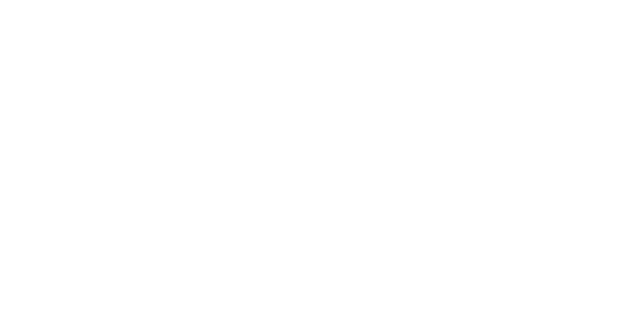
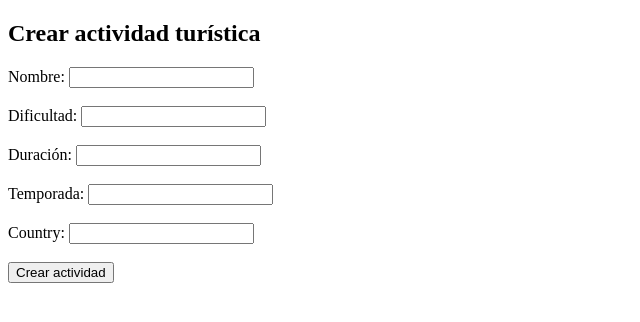
Before and after one commit to F3rnanda23/Countries, a React (Vite) app in the folder client/: page /activities in a window 1280 px wide. Before the commit this address had no page. Shown: the top 322 px of the page, without its empty margins (0-640 px from the left). Built offline with nearby package versions, Linux system fonts and the light colour scheme.

Commit message:
validacion front form

```diff
--- a/client/src/App.jsx
+++ b/client/src/App.jsx
@@ -3,6 +3,7 @@
 import Login from "./components/login/Login";
 import Home from "./components/homepage/home/Home";
 import DetailPais from "./components/detail/DetailPais";
+import TourismForm from "./components/TourismForm/TourismForm";
 
 
 
@@ -22,6 +23,7 @@
         <Route path="/" element={< Login />} />
         <Route path="/home" element={< Home />} />
         <Route path="/countries/:idPais" element={<DetailPais />} />
+        <Route path="/activities" element={<TourismForm />} />
 
       </Routes>
 
--- /dev/null
+++ b/client/src/components/TourismForm/TourismForm.jsx
@@ -0,0 +1,90 @@
+import {useState} from "react";
+import Validation from "./validation";
+import style from './tourismForm.module.css'
+
+const TourismForm = () =>{
+    const [tourismData, setTourismData] = useState({
+        nombre: '',
+        dificultad:'',
+        duracion: '',
+        temporada:'',
+        country: ''
+    });
+
+    const [errors, setErrors] = useState({
+        nombre: '',
+        dificultad:'',
+        duracion: '',
+        temporada:'',
+        country: ''
+    });
+
+
+    const handlerChange= (event) =>{
+        setTourismData({
+            ...tourismData,
+            [event.target.name] : event.target.value
+        });
+
+        setErrors(Validation({
+            ...tourismData,
+            [event.target.name] : event.target.value
+        }))
+    };
+
+
+
+    const handleSubmit = (event) =>{
+        event.preventDefault();
+    };
+
+
+
+
+
+    return(
+        <form onSubmit={handleSubmit}>
+            <h2>Crear actividad turística</h2>
+
+            <label htmlFor="nombre" className={style.labelEmail}>Nombre: </label>
+            <input type="nombre" name="nombre" value={tourismData.nombre} onChange={handlerChange} />
+            {errors.nombre && <p>{errors.nombre }</p>}
+
+            <br/>
+            <br/>
+
+            <label htmlFor="dificultad" className={style.labelpassword}>Dificultad: </label>
+            <input type="dificultad"  name="dificultad" value={tourismData.dificultad} onChange={handlerChange} />
+            {errors.dificultad && <p>{errors.dificultad }</p>}
+
+            <br/>
+            <br/>
+
+            <label htmlFor="duracion" className={style.labelpassword}>Duración: </label>
+            <input type="duracion"  name="duracion" value={tourismData.duracion} onChange={handlerChange} />
+            {errors.duracion && <p>{errors.duracion }</p>}
+
+            <br/>
+            <br/>
+
+            <label htmlFor="temporada" className={style.labelpassword}>Temporada: </label>
+            <input type="temporada"  name="temporada" value={tourismData.temporada} onChange={handlerChange} />
+            {errors.temporada && <p>{errors.temporada }</p>}
+
+            <br/>
+            <br/>
+
+            <label htmlFor="country" className={style.labelpassword}>Country: </label>
+            <input type="country"  name="country" value={tourismData.country} onChange={handlerChange} />
+            {errors.country && <p>{errors.country }</p>}
+
+
+            <br/>
+            <br/>
+            <button className={style.btn}>Crear actividad</button>
+        </form>
+    );
+
+};
+
+export default TourismForm;
--- /dev/null
+++ b/client/src/components/TourismForm/Validation.jsx
@@ -0,0 +1,51 @@
+
+
+const validation = (tourismData) =>{
+    const errors= {};
+
+    //nombre
+    if(!tourismData.nombre){
+        errors.nombre= <span style={{ color: 'red' }}> Ingresar un nombre de actividad</span>
+    }
+    else if (!/^[A-Za-z\s-áÁéÉíÍóÓúÚñÑ]+$/.test(tourismData.nombre)) {
+        errors.nombre = <span style={{ color: 'red' }}>El nombre solo debe contener letras</span>;
+    }
+    else if(tourismData.nombre.length > 35){
+        errors.nombre=<span style={{ color: 'red' }}> Máximo 35 caracteres</span>
+    };
+    //dificultad
+    if(!tourismData.dificultad){
+        errors.dificultad= <span style={{ color: 'red' }}> Ingresar un nivel de dificultad ( 1: bajo, 2: liviano, 3: intermedio, 4: difícil, 5: alto) </span>
+    }
+    else if(tourismData.dificultad > 5 || tourismData.dificultad < 1 ){
+        errors.dificultad=<span style={{ color: 'red' }}> No puede ser menor a 1, ni mayor a 5</span>
+    };
+    //duración
+    if(!tourismData.duracion){
+        errors.duracion= <span style={{ color: 'red' }}> Ingresar la duración de la actividad en minutos</span>
+    }
+    else if(tourismData.duracion >= 300 ){
+        errors.duracion=<span style={{ color: 'red' }}> No puede durar mas de 5 horas ( 300 minutos) </span>
+    };
+    //termporada
+    if(!tourismData.temporada){
+        errors.temporada= <span style={{ color: 'red' }}> Debe ingresar una Temporada</span>
+    }
+    else if (
+        tourismData.temporada !== 'verano' &&
+        tourismData.temporada !== 'otoño' &&
+        tourismData.temporada !== 'invierno' &&
+        tourismData.temporada !== 'primavera'
+    ) {
+        errors.temporada = <span style={{ color: 'red' }}>Debe ser solo una temporada: Verano, Otoño, Invierno, Primavera</span>;
+    }
+    //país
+    if(!tourismData.country){
+        errors.country= <span style={{ color: 'red' }}> Agregar uno o varios países para esta actividad</span>
+    };
+
+
+    return errors;
+}
+
+export default validation;
--- a/client/src/components/detail/DetailPais.jsx
+++ b/client/src/components/detail/DetailPais.jsx
@@ -24,6 +24,7 @@
      return(
         <div >
           <h2>Nombre: {countryDetail.name}</h2>
+          <h2>ID: {countryDetail.id}</h2>
           <h2>Continente: {countryDetail.continents}</h2>
           <h2>Capital: {countryDetail.capital}</h2>
           <h2>Subregion: {countryDetail.subregion}</h2>
--- a/client/src/components/homepage/buttons/ButtonToOrder.jsx
+++ b/client/src/components/homepage/buttons/ButtonToOrder.jsx
@@ -29,9 +29,6 @@
         } else if (currentOrderType === POPULATION_DESC) {
             onSearchPopulatDescend();
         }
-
-
-
     }, []);
 
 
@@ -39,15 +36,16 @@
 
     const onSearchAlfabeticAscend = ()=>{
         const orderOfCountries = [...countryOrder]; //Esta nueva copia es independiente del estado original,
-        console.log('entre a la fx', orderOfCountries);
+
         orderOfCountries.sort((a, b) => a.name.localeCompare(b.name)); // el localecompare ordena alfabeticamente 2 objs (a.name y b.name) y sort va recorriendo el array
-        dispatch(updateCountryOrder(orderOfCountries));
-        dispatch(updateCurrentOrderType(ALPHABETIC_ASC));
+        dispatch(updateCountryOrder(orderOfCountries));// para ordenar alfabeticamnte
+        dispatch(updateCurrentOrderType(ALPHABETIC_ASC));// mantener orden al desmontar
         return orderOfCountries;
     }
 
     const onSearchAlfabeticDescend = ()=>{
         const orderOfCountries = [...countryOrder];
+
         orderOfCountries.sort((a, b) => b.name.localeCompare(a.name));
         dispatch(updateCountryOrder(orderOfCountries));
         dispatch(updateCurrentOrderType(ALPHABETIC_DESC));
@@ -55,6 +53,7 @@
 
     const onSearchPopulatAscend = () => {
         const orderOfCountries = [...countryOrder];
+
         orderOfCountries.sort((a, b) => a.population - b.population);
         dispatch(updateCountryOrder(orderOfCountries));
         dispatch(updateCurrentOrderType(POPULATION_ASC));
@@ -63,6 +62,7 @@
 
     const onSearchPopulatDescend = () => {
         const orderOfCountries = [...countryOrder];
+
         orderOfCountries.sort((a, b) => b.population - a.population);
         dispatch(updateCountryOrder(orderOfCountries));
         dispatch(updateCurrentOrderType(POPULATION_DESC));
```
Also changed, not shown: client/src/components/TourismForm/tourismForm.module.css (added).
